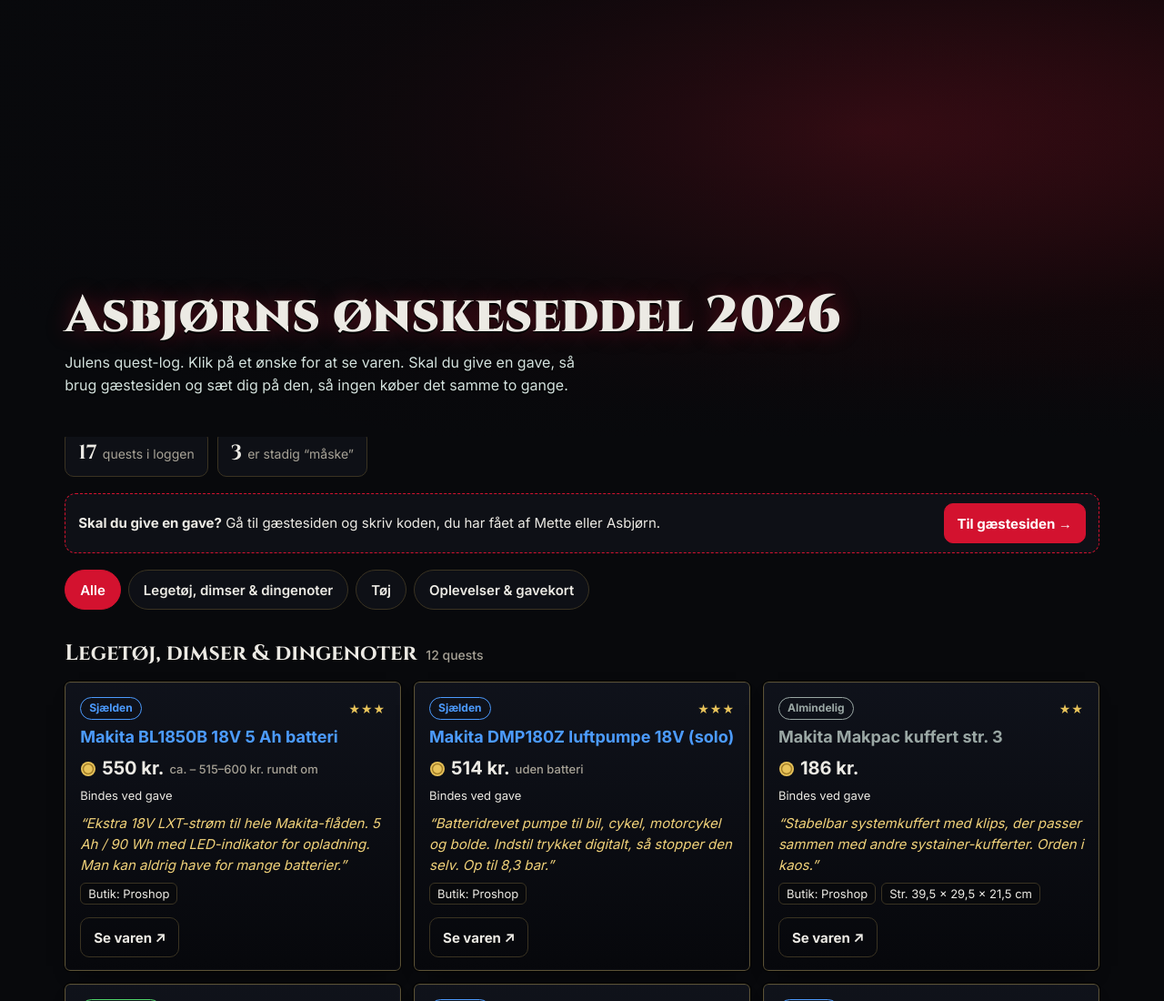
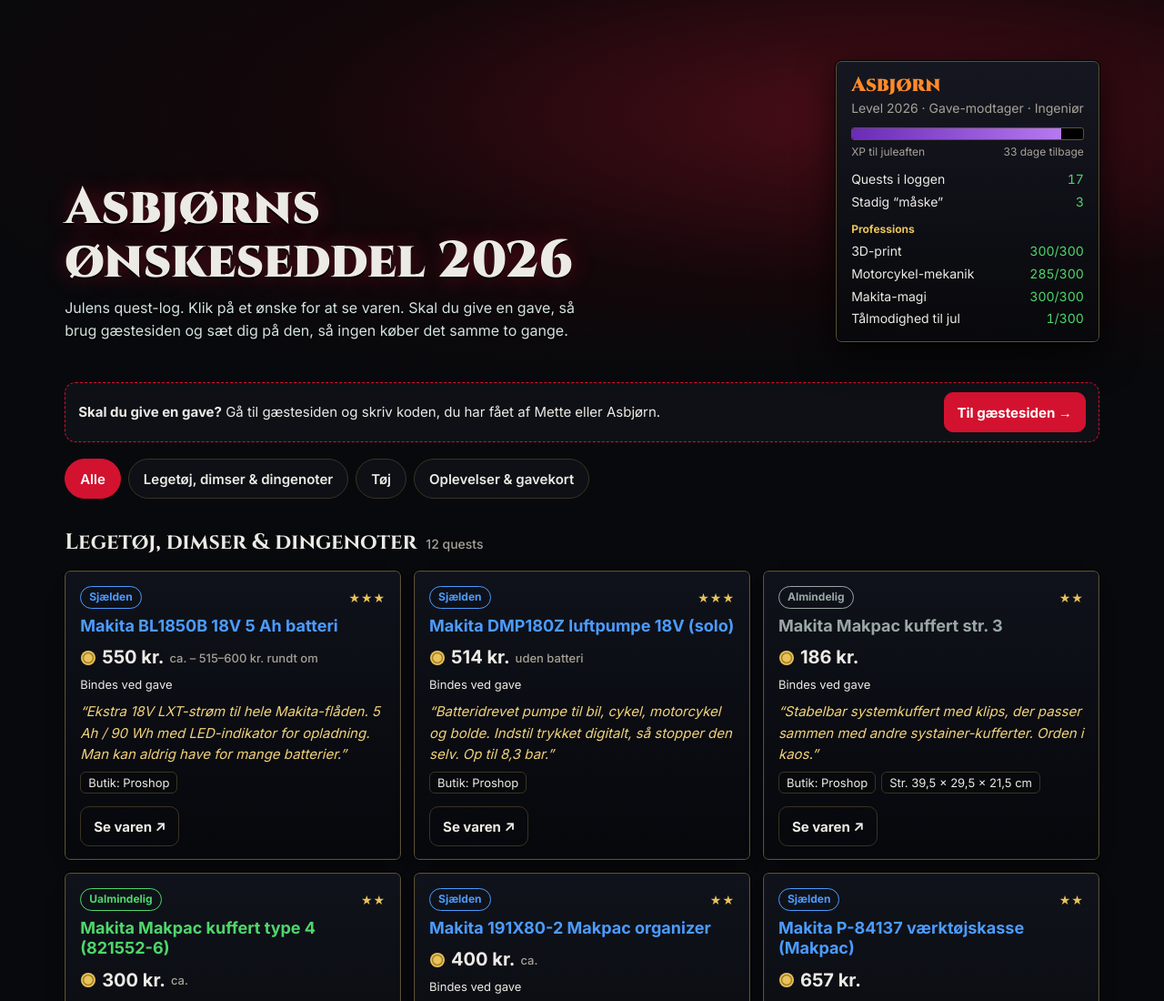
Before and after one commit to ALangeland/Onskeseddel, a plain HTML site: page index.html in a window 1280 px wide. Shown: the top 1100 px of the page at 91% size. Drawn offline with Linux system fonts and the light colour scheme.

Commit message:
Nørdet karakterark i stedet for billeder
Co-Authored-By: Claude Opus 5.5 <noreply@anthropic.com>
Claude-Session: https://claude.ai/code/session_016FuE2hbTDdsDW2XVwPZ6yq

```diff
--- a/assets/app.js
+++ b/assets/app.js
@@ -50,5 +50,20 @@ window.Onske = (() => {
       '<span class="pill" style="color:var(--q5)">Mystisk = valgfrit beløb</span>';
   }
 
-  return { load, card, sections, tabs, legend, esc };
+  function sheet(items, extra = []) {
+    const now = new Date(), y = now.getFullYear();
+    const start = new Date(y, 0, 1), eve = new Date(y, 11, 24);
+    const pct = Math.min(100, Math.max(0, (now - start) / (eve - start) * 100));
+    const days = Math.max(0, Math.ceil((eve - now) / 864e5));
+    const maybe = items.filter(i => i.sure === false).length;
+    const stats = [["Quests i loggen", items.length], ["Stadig “måske”", maybe], ...extra];
+    const prof = [["3D-print", "300/300"], ["Motorcykel-mekanik", "285/300"], ["Makita-magi", "300/300"], ["Tålmodighed til jul", days ? "1/300" : "300/300"]];
+    return `<div class="nm">Asbjørn</div><div class="cl">Level ${y} · Gave-modtager · Ingeniør</div>
+      <div class="xp" role="progressbar" aria-valuenow="${Math.round(pct)}" aria-valuemin="0" aria-valuemax="100" aria-label="XP til juleaften"><i style="width:${pct.toFixed(1)}%"></i></div>
+      <div class="xpl"><span>XP til juleaften</span><span>${days ? days + " dage tilbage" : "Det er jul!"}</span></div>
+      <dl class="sk">${stats.map(([k, v]) => `<dt>${k}</dt><dd>${v}</dd>`).join("")}</dl>
+      <h4>Professions</h4><dl class="sk">${prof.map(([k, v]) => `<dt>${k}</dt><dd>${v}</dd>`).join("")}</dl>`;
+  }
+
+  return { load, card, sections, tabs, legend, esc, sheet };
 })();
--- a/assets/style.css
+++ b/assets/style.css
@@ -1,8 +1,8 @@
 /* VOICE: nørdet og mørk, men ryddelig – en quest-log man faktisk kan shoppe fra
    IDEA: spillets item-tooltips: hvert ønske er et item med rarity-farve, guldmønt og flavor-tekst
-   PICTURE: dit eget bannerfoto + op til tre egne fotos (motorcykel, printer, karakter)
+   PICTURE: et karakterark i hjørnet: level, XP-bar der tæller ned til juleaften, professions
    COLOUR and TYPE: næsten sort grund, Ducati-rød accent, guld til mønter; Cinzel + Inter
-   LAYOUT: fotobanner med titel, faner, tooltip-kort; altid mørkt */
+   LAYOUT: titel + karakterark, faner, tooltip-kort; altid mørkt */
 @import url("https://fonts.googleapis.com/css2?family=Cinzel:wght@700;900&family=Inter:wght@400;500;600;700&display=swap");
 :root{color-scheme:dark;--bg:#08090c;--panel:#0e1016;--panel2:#141821;--line:#3a3322;--ink:#eceae4;--mute:#a7a296;
 --fire:#d3122f;--fireink:#fff;--mint:#e8c35a;
@@ -11,12 +11,18 @@
 html{scroll-padding-top:20px}
 body{margin:0;background:var(--bg);color:var(--ink);font:16px/1.55 Inter,system-ui,sans-serif;overflow-x:clip}
 a{color:var(--mint)}
-.hero{position:relative;min-height:clamp(300px,40vw,480px);display:flex;align-items:flex-end;
-background:linear-gradient(90deg,#08090cee 0%,#08090c99 45%,#08090c22 100%),url(banner.jpg) center/cover no-repeat,radial-gradient(ellipse at 75% 30%,#4a0d17 0%,#14070a 45%,#08090c 80%)}
+.hero{position:relative;min-height:clamp(300px,34vw,420px);display:flex;align-items:flex-end;
+background:radial-gradient(ellipse at 75% 30%,#4a0d17 0%,#14070a 45%,#08090c 80%)}
 .hero-in{display:grid;grid-template-columns:minmax(0,1fr) auto;gap:20px;align-items:end}
-.fotos{display:flex;gap:10px}
-.fotos figure{margin:0;width:clamp(90px,12vw,150px);aspect-ratio:3/4;border:2px solid var(--line);border-radius:10px;overflow:hidden;background:var(--panel);box-shadow:0 10px 30px #000a}
-.fotos img{width:100%;height:100%;object-fit:cover;display:block}
+.sheet{width:min(340px,100%);background:linear-gradient(#141821f5,#08090cf5);border:1px solid #5b5236;outline:1px solid #000;border-radius:6px;padding:14px 16px;font-size:14px;box-shadow:0 14px 40px #000c}
+.sheet .nm{font-family:Cinzel,serif;font-weight:900;font-size:22px;color:var(--q4);line-height:1.1}
+.sheet .cl{color:var(--mute);margin:2px 0 10px}
+.xp{height:14px;border:1px solid #5b5236;border-radius:3px;background:#000;overflow:hidden}
+.xp i{display:block;height:100%;background:linear-gradient(90deg,#6a2bb8,#b679f0)}
+.xpl{display:flex;justify-content:space-between;gap:8px;color:var(--mute);font-size:12px;margin:4px 0 10px}
+.sk{display:grid;grid-template-columns:minmax(0,1fr) auto;gap:3px 10px;margin:0}
+.sk dt{color:var(--ink)}.sk dd{margin:0;color:var(--q1);font-variant-numeric:tabular-nums;text-align:right}
+.sheet h4{margin:10px 0 4px;font-size:12px;color:var(--q5);font-weight:700}
 .hero::after{content:"";position:absolute;inset:auto 0 0 0;height:90px;background:linear-gradient(transparent,var(--bg))}
 .hero-in{position:relative;z-index:1;width:100%;max-width:1240px;margin:0 auto;padding:clamp(20px,4vw,44px) max(4vw,14px)}
 h1{font-family:Cinzel,Georgia,serif;font-weight:900;font-size:clamp(32px,5.6vw,56px);line-height:1.05;margin:0;text-wrap:balance;text-shadow:0 2px 0 #000,0 0 24px #d3122f66}
@@ -67,4 +73,5 @@ input{font:16px Inter,sans-serif;padding:10px 12px;border-radius:10px;border:1px
 .err{color:#ff8a7a;font-size:14px;min-height:1.2em}
 footer{margin-top:40px;color:var(--mute);font-size:13px}
 @media(prefers-reduced-motion:reduce){.card{transition:none}.card:hover{transform:none}}
-@media(max-width:600px){.hero{min-height:360px;background:linear-gradient(#08090c33,#08090cee 70%),url(banner.jpg) center/cover no-repeat,radial-gradient(ellipse at 70% 20%,#4a0d17,#08090c 75%)}.hero-in{grid-template-columns:1fr}.fotos figure{width:30%}}
+@media(max-width:600px){.hero{min-height:0}.hero-in{grid-template-columns:1fr}}
+.sheet:empty{display:none}
--- a/index.html
+++ b/index.html
@@ -14,15 +14,10 @@
     <h1>Asbjørns ønskeseddel 2026</h1>
     <p class="sub">Julens quest-log. Klik på et ønske for at se varen. Skal du give en gave, så brug gæstesiden og sæt dig på den, så ingen køber det samme to gange.</p>
   </div>
-  <div class="fotos" aria-hidden="true">
-    <figure><img src="assets/foto1.jpg" alt="" onerror="this.parentNode.remove()"></figure>
-    <figure><img src="assets/foto2.jpg" alt="" onerror="this.parentNode.remove()"></figure>
-    <figure><img src="assets/foto3.jpg" alt="" onerror="this.parentNode.remove()"></figure>
-  </div>
+  <aside class="sheet" id="sheet" aria-label="Karakterark"></aside>
   </div>
 </header>
 <div class="wrap">
-  <div class="stats" id="stats"></div>
   <div class="bar"><p><b>Skal du give en gave?</b> Gå til gæstesiden og skriv koden, du har fået af Mette eller Asbjørn.</p><a class="btn fire" href="gaest.html">Til gæstesiden →</a></div>
   <nav class="tabs" id="tabs" aria-label="Kategorier"></nav>
   <main id="list"><p class="note">Henter quest-loggen…</p></main>
@@ -35,9 +30,7 @@
   let items = [], tab = "alle";
   const $ = s => document.querySelector(s);
   function render() {
-    const maybe = items.filter(i => i.sure === false).length;
-    $("#stats").innerHTML = `<div class="stat"><b>${items.length}</b><span>quests i loggen</span></div>` +
-      (maybe ? `<div class="stat"><b>${maybe}</b><span>er stadig “måske”</span></div>` : "");
+    $("#sheet").innerHTML = Onske.sheet(items);
     $("#tabs").innerHTML = Onske.tabs(tab);
     $("#list").innerHTML = Onske.sections(items, tab, i => Onske.card(i));
   }
```
Also changed, not shown: gaest.html (+2 -5 lines), 1 other file.
